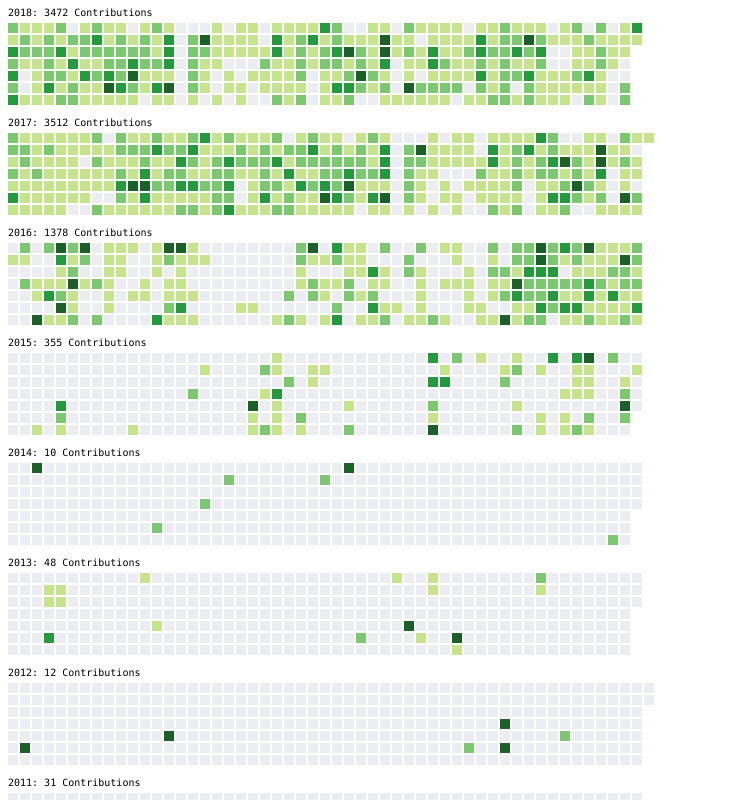
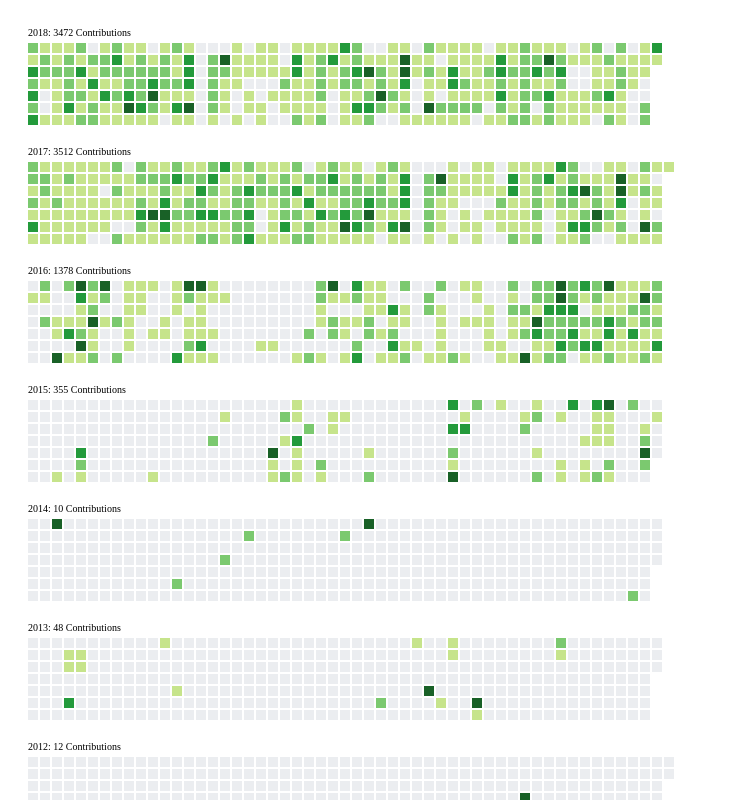
Before and after one commit to sallar/github-contribs-canvas-playground, a website built with Parcel: page index.html in a window 1280 px wide. Shown: the top 800 px of the page, without its empty margins (0-729 px from the left). Built offline with nearby package versions, Linux system fonts and the light colour scheme.

Commit message:
Update size calculations

```diff
--- a/index.html
+++ b/index.html
@@ -3,6 +3,7 @@
 <head>
 	<title>Parcel Sandbox</title>
 	<meta charset="UTF-8" />
+	<link href="https://fonts.googleapis.com/css?family=IBM+Plex+Mono" rel="stylesheet">
 </head>
 
 <body>
--- a/src/index.js
+++ b/src/index.js
@@ -26,14 +26,26 @@ function getTotalCount(graphEntries) {
   }, 0);
 }
 
-const canvas = document.getElementById("graph");
-
 const boxWidth = 10;
 const boxMargin = 2;
-const textMargin = 15;
-const yearDistance = 110;
+const textHeight = 15;
+const canvasMargin = 20;
+const yearHeight = textHeight + (boxWidth + boxMargin) * 7 + canvasMargin;
+const height = mockData.years.length * yearHeight + canvasMargin;
+const width = 54 * (boxWidth + boxMargin) + canvasMargin * 2;
+const scaleFactor = window.devicePixelRatio || 1;
 
-function draw(year, index = 0) {
+const canvas = document.getElementById("graph");
+const ctx = canvas.getContext("2d");
+
+canvas.width = width * scaleFactor;
+canvas.height = height * scaleFactor;
+canvas.style.width = `${width}px`;
+canvas.style.height = `${height}px`;
+
+ctx.scale(scaleFactor, scaleFactor);
+
+function draw(ctx, year, offsetX = 0, offsetY = 0) {
   const today = moment(year.range.end);
   const start = moment(year.range.start).day(-1);
   const firstDate = start.clone();
@@ -66,15 +78,14 @@ function draw(year, index = 0) {
     );
   }
 
-  const yearMargin = yearDistance * index;
   const count = getTotalCount(graphEntries);
 
   ctx.fillStyle = "#000000";
-  ctx.font = "10px Menlo";
+  ctx.font = "10px 'IBM Plex Mono'";
   ctx.fillText(
     `${year.year}: ${count} Contributions`,
-    0,
-    yearMargin + textMargin / 2
+    offsetX,
+    offsetY + textHeight / 2
   );
 
   for (let y = 0; y < graphEntries.length; y += 1) {
@@ -85,8 +96,8 @@ function draw(year, index = 0) {
       }
       ctx.fillStyle = day.info.color;
       ctx.fillRect(
-        (boxWidth + boxMargin) * x,
-        yearMargin + textMargin + (boxWidth + boxMargin) * y,
+        offsetX + (boxWidth + boxMargin) * x,
+        offsetY + textHeight + (boxWidth + boxMargin) * y,
         10,
         10
       );
@@ -94,16 +105,8 @@ function draw(year, index = 0) {
   }
 }
 
-const ctx = canvas.getContext("2d");
-const height = mockData.years.length * yearDistance;
-const width = 54 * (boxWidth + boxMargin);
-const scaleFactor = window.devicePixelRatio || 1;
-
-canvas.width = width * scaleFactor;
-canvas.height = height * scaleFactor;
-canvas.style.width = `${width}px`;
-canvas.style.height = `${height}px`;
-
-ctx.scale(scaleFactor, scaleFactor);
-
-mockData.years.forEach((year, i) => draw(year, i));
+mockData.years.forEach((year, i) => {
+  const offsetY = yearHeight * i + canvasMargin;
+  const offsetX = canvasMargin;
+  draw(ctx, year, offsetX, offsetY);
+});
```
